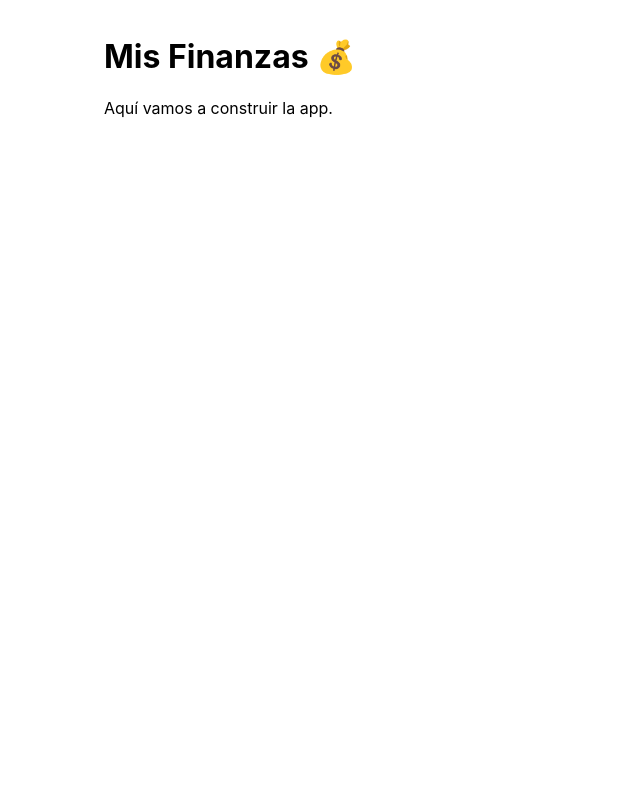
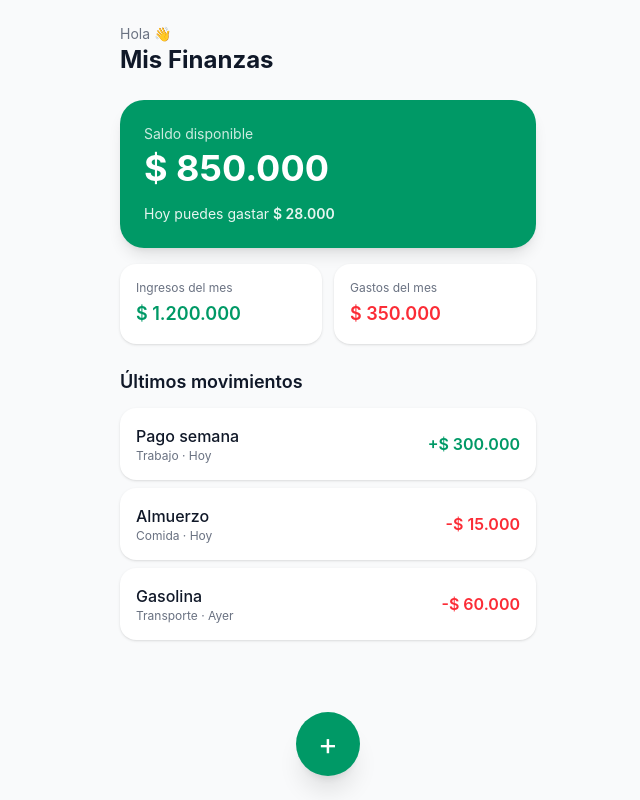
Before and after one commit to juanpablo-devia/finanzas-app, a React (Vite) app: page / in a window 1280 px wide. Shown: the whole page, without its empty margins (312-952 px from the left). Built offline with nearby package versions, Linux system fonts and the light colour scheme.

Commit message:
Agregar Tailwind y diseño de pantalla principal

```diff
--- a/index.html
+++ b/index.html
@@ -6,7 +6,7 @@
     <meta name="viewport" content="width=device-width, initial-scale=1.0, viewport-fit=cover" />
     <title>Mis Finanzas</title>
   </head>
-  <body>
+  <body class="bg-gray-50 text-gray-900 dark:bg-gray-950 dark:text-gray-100">
     <div id="root"></div>
     <script type="module" src="/src/main.tsx"></script>
   </body>
--- a/package.json
+++ b/package.json
@@ -10,8 +10,10 @@
     "preview": "vite preview"
   },
   "dependencies": {
+    "@tailwindcss/vite": "^4.3.5",
     "react": "^19.3.1",
-    "react-dom": "^19.3.1"
+    "react-dom": "^19.3.1",
+    "tailwindcss": "^4.3.5"
   },
   "devDependencies": {
     "@types/node": "^24.19.2",
--- a/src/App.tsx
+++ b/src/App.tsx
@@ -1,8 +1,84 @@
+import { formatearPesos } from './utils/formato'
+
+// Datos de prueba (en el próximo paso los volvemos reales)
+const resumen = {
+  saldo: 850000,
+  ingresosMes: 1200000,
+  gastosMes: 350000,
+  puedoGastarHoy: 28000,
+}
+
+const movimientos = [
+  { id: '1', tipo: 'ingreso', descripcion: 'Pago semana', categoria: 'Trabajo', monto: 300000, fecha: 'Hoy' },
+  { id: '2', tipo: 'gasto', descripcion: 'Almuerzo', categoria: 'Comida', monto: 15000, fecha: 'Hoy' },
+  { id: '3', tipo: 'gasto', descripcion: 'Gasolina', categoria: 'Transporte', monto: 60000, fecha: 'Ayer' },
+]
+
 function App() {
   return (
-    <main>
-      <h1>Mis Finanzas 💰</h1>
-      <p>Aquí vamos a construir la app.</p>
+    <main className="mx-auto min-h-dvh max-w-md px-4 pt-6 pb-32">
+      <header className="mb-6">
+        <p className="text-sm text-gray-500 dark:text-gray-400">Hola 👋</p>
+        <h1 className="text-2xl font-bold">Mis Finanzas</h1>
+      </header>
+
+      {/* Tarjeta de saldo */}
+      <section className="rounded-3xl bg-emerald-600 p-6 text-white shadow-lg">
+        <p className="text-sm opacity-80">Saldo disponible</p>
+        <p className="mt-1 text-4xl font-bold">{formatearPesos(resumen.saldo)}</p>
+        <p className="mt-4 text-sm opacity-90">
+          Hoy puedes gastar{' '}
+          <span className="font-semibold">{formatearPesos(resumen.puedoGastarHoy)}</span>
+        </p>
+      </section>
+
+      {/* Ingresos y gastos del mes */}
+      <section className="mt-4 grid grid-cols-2 gap-3">
+        <div className="rounded-2xl bg-white p-4 shadow-sm dark:bg-gray-900">
+          <p className="text-xs text-gray-500 dark:text-gray-400">Ingresos del mes</p>
+          <p className="mt-1 text-lg font-semibold text-emerald-600">
+            {formatearPesos(resumen.ingresosMes)}
+          </p>
+        </div>
+        <div className="rounded-2xl bg-white p-4 shadow-sm dark:bg-gray-900">
+          <p className="text-xs text-gray-500 dark:text-gray-400">Gastos del mes</p>
+          <p className="mt-1 text-lg font-semibold text-red-500">
+            {formatearPesos(resumen.gastosMes)}
+          </p>
+        </div>
+      </section>
+
+      {/* Últimos movimientos */}
+      <section className="mt-6">
+        <h2 className="mb-3 text-lg font-semibold">Últimos movimientos</h2>
+        <ul className="space-y-2">
+          {movimientos.map((m) => (
+            <li
+              key={m.id}
+              className="flex items-center justify-between rounded-2xl bg-white p-4 shadow-sm dark:bg-gray-900"
+            >
+              <div>
+                <p className="font-medium">{m.descripcion}</p>
+                <p className="text-xs text-gray-500 dark:text-gray-400">
+                  {m.categoria} · {m.fecha}
+                </p>
+              </div>
+              <p className={`font-semibold ${m.tipo === 'ingreso' ? 'text-emerald-600' : 'text-red-500'}`}>
+                {m.tipo === 'ingreso' ? '+' : '-'}
+                {formatearPesos(m.monto)}
+              </p>
+            </li>
+          ))}
+        </ul>
+      </section>
+
+      {/* Botón flotante para agregar */}
+      <button
+        aria-label="Agregar movimiento"
+        className="fixed bottom-[calc(1.5rem+env(safe-area-inset-bottom))] left-1/2 h-16 w-16 -translate-x-1/2 rounded-full bg-emerald-600 text-3xl text-white shadow-xl transition active:scale-90"
+      >
+        +
+      </button>
     </main>
   )
 }
--- a/src/index.css
+++ b/src/index.css
@@ -1,19 +1 @@
-:root {
-  font-family: -apple-system, system-ui, sans-serif;
-  color-scheme: light dark;
-}
-
-* {
-  box-sizing: border-box;
-}
-
-body {
-  margin: 0;
-  min-height: 100dvh;
-}
-
-main {
-  max-width: 480px;
-  margin: 0 auto;
-  padding: 16px;
-}
+@import "tailwindcss";
--- /dev/null
+++ b/src/utils/formato.ts
@@ -0,0 +1,9 @@
+const formatoCOP = new Intl.NumberFormat('es-CO', {
+  style: 'currency',
+  currency: 'COP',
+  maximumFractionDigits: 0,
+})
+
+export function formatearPesos(valor: number): string {
+  return formatoCOP.format(valor)
+}
--- a/vite.config.ts
+++ b/vite.config.ts
@@ -1,7 +1,7 @@
+import { defineConfig } from 'vite'
 import react from '@vitejs/plugin-react'
-import { defineConfig } from 'vite'
+import tailwindcss from '@tailwindcss/vite'
 
-// https://vite.dev/config/
 export default defineConfig({
-  plugins: [react()],
+  plugins: [react(), tailwindcss()],
 })
```
Also changed, not shown: 1 other file (tests, documents, lock files or other folders).
